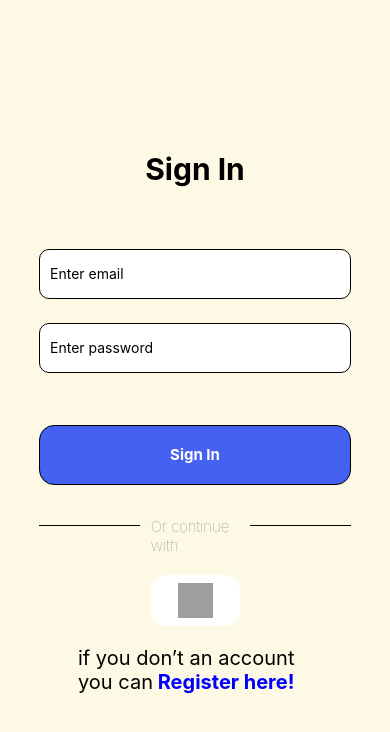
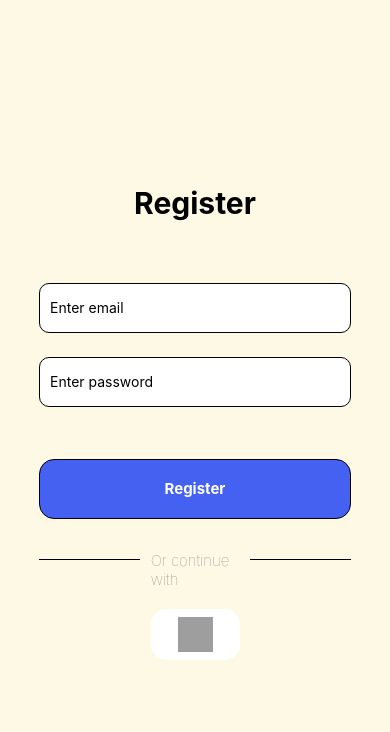
Before and after one commit to AxelDemorest/drink_app, a React Native app: screen / in a window 390 px wide. Shown: the top 732 px of the page. Built offline with nearby package versions, Linux system fonts and the light colour scheme; grey boxes are pictures that could not be loaded.

Commit message:
register page

```diff
--- a/index.js
+++ b/index.js
@@ -6,5 +6,6 @@ import {AppRegistry} from 'react-native';
 import App from './src/App';
 import {name as appName} from './app.json';
 import Login from './src/views/Login';
+import Register from './src/views/Register';
 
-AppRegistry.registerComponent(appName, () => Login);
+AppRegistry.registerComponent(appName, () => Register);
--- /dev/null
+++ b/src/views/Register.js
@@ -0,0 +1,128 @@
+import React, {useState, useRef} from 'react';
+
+import {
+  SafeAreaView,
+  View,
+  StyleSheet,
+  Text,
+  Image,
+  TextInput,
+  TouchableOpacity,
+  Modal,
+} from 'react-native';
+
+const Register = () => {
+  const [email, onChangeEmail] = React.useState('Enter email');
+  const [password, onChangePassword] = React.useState('Enter password');
+  const simpleAlertHandler = () => {
+    //function to make simple alert
+    alert('Inscription envoyée');
+  };
+
+  return (
+    <SafeAreaView style={styles.screen}>
+      <View style={styles.view}>
+        <Text style={styles.textSignIn}>Register</Text>
+        <TextInput
+          style={styles.textInput}
+          onChangeText={onChangeEmail}
+          value={email}
+        />
+        <TextInput
+          style={styles.textInput}
+          onChangeText={onChangePassword}
+          value={password}
+        />
+        <TouchableOpacity
+          style={styles.touchableOpacitySignIn}
+          onPress={simpleAlertHandler}>
+          <Text style={{color: 'white', fontWeight: 'bold', fontSize: 15}}>
+            Register
+          </Text>
+        </TouchableOpacity>
+        <View
+          style={{flexDirection: 'row', alignItems: 'center', width: '80%'}}>
+          <View style={{flex: 1, height: 1, backgroundColor: 'black'}} />
+          <View>
+            <Text style={styles.viewContinue}>Or continue with</Text>
+          </View>
+          <View style={{flex: 1, height: 1, backgroundColor: 'black'}} />
+        </View>
+
+        <TouchableOpacity style={styles.touchableOpacityGoogle}>
+          <Image
+            source={{
+              uri: 'https://img.freepik.com/icones-gratuites/rechercher_318-265146.jpg?w=2000',
+            }}
+            style={styles.googleImage}
+          />
+        </TouchableOpacity>
+      </View>
+    </SafeAreaView>
+  );
+};
+
+const styles = StyleSheet.create({
+  screen: {
+    flex: 1,
+    backgroundColor: '#FEF9E4',
+  },
+  view: {
+    flex: 1,
+    alignItems: 'center',
+    justifyContent: 'center',
+  },
+  textSignIn: {
+    fontWeight: 'bold',
+    fontSize: 30,
+    marginBottom: 50,
+  },
+  textInput: {
+    height: 50,
+    width: '80%',
+    margin: 12,
+    borderWidth: 0.1,
+    padding: 10,
+    backgroundColor: 'white',
+    borderRadius: 10,
+  },
+  touchableOpacitySignIn: {
+    height: 60,
+    width: '80%',
+    margin: 12,
+    borderWidth: 1,
+    padding: 10,
+    alignItems: 'center',
+    borderRadius: 15,
+    backgroundColor: '#4461F2',
+    justifyContent: 'center',
+    marginTop: 40,
+  },
+  viewContinue: {
+    marginTop: 20,
+    fontWeight: 'lighter',
+    fontSize: 15,
+    color: 'grey',
+    marginLeft: '10%',
+  },
+  touchableOpacityGoogle: {
+    paddingHorizontal: 27,
+    paddingVertical: 8,
+    backgroundColor: 'white',
+    borderRadius: 15,
+    marginTop: 20,
+  },
+  googleImage: {
+    width: 35,
+    height: 35,
+    justifyContent: 'center',
+  },
+  viewRegister: {
+    paddingLeft: '20%',
+    paddingRight: '20%',
+    justifyContent: 'center',
+    marginTop: 20,
+  },
+});
+
+export default Register;
```
